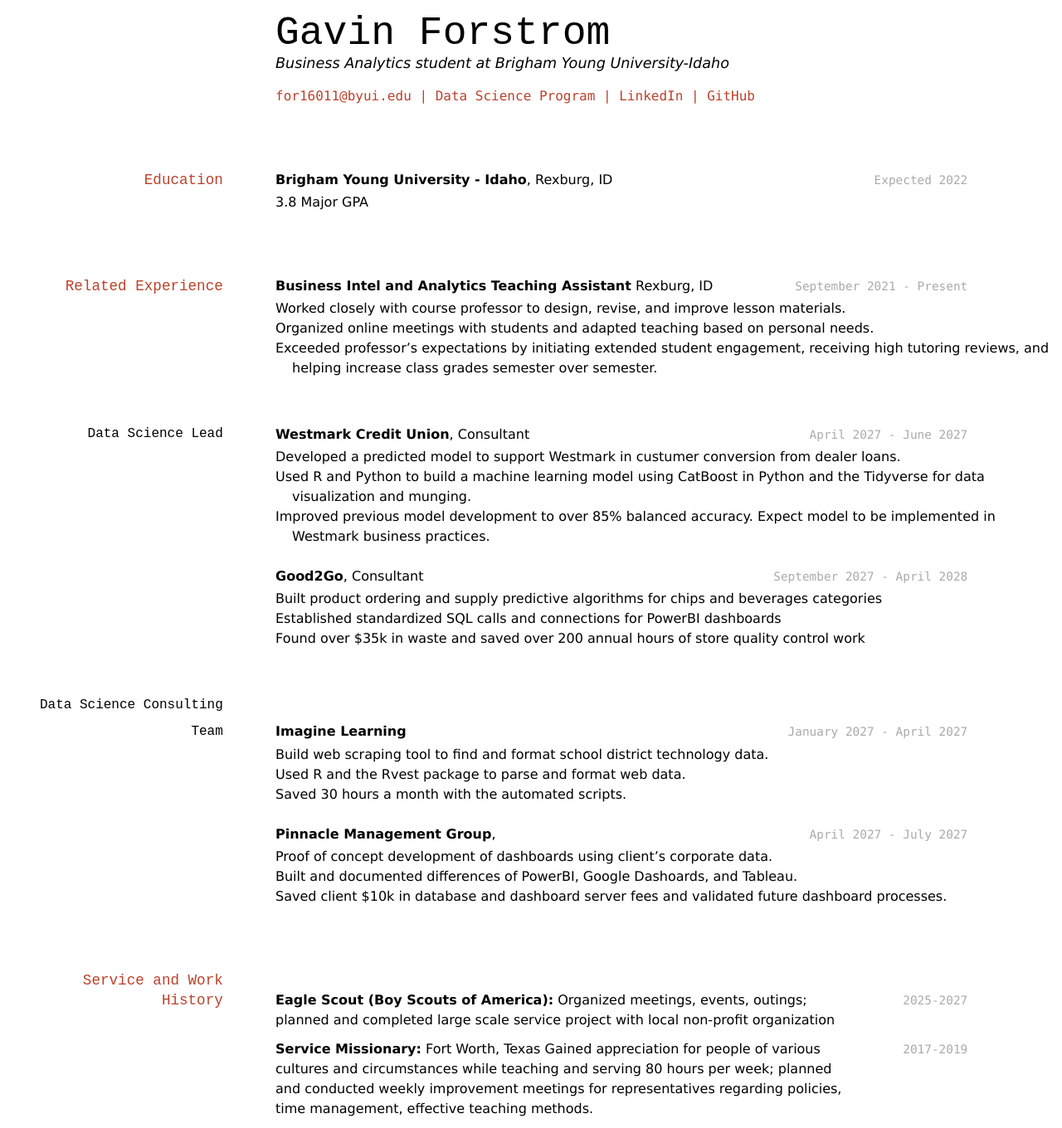
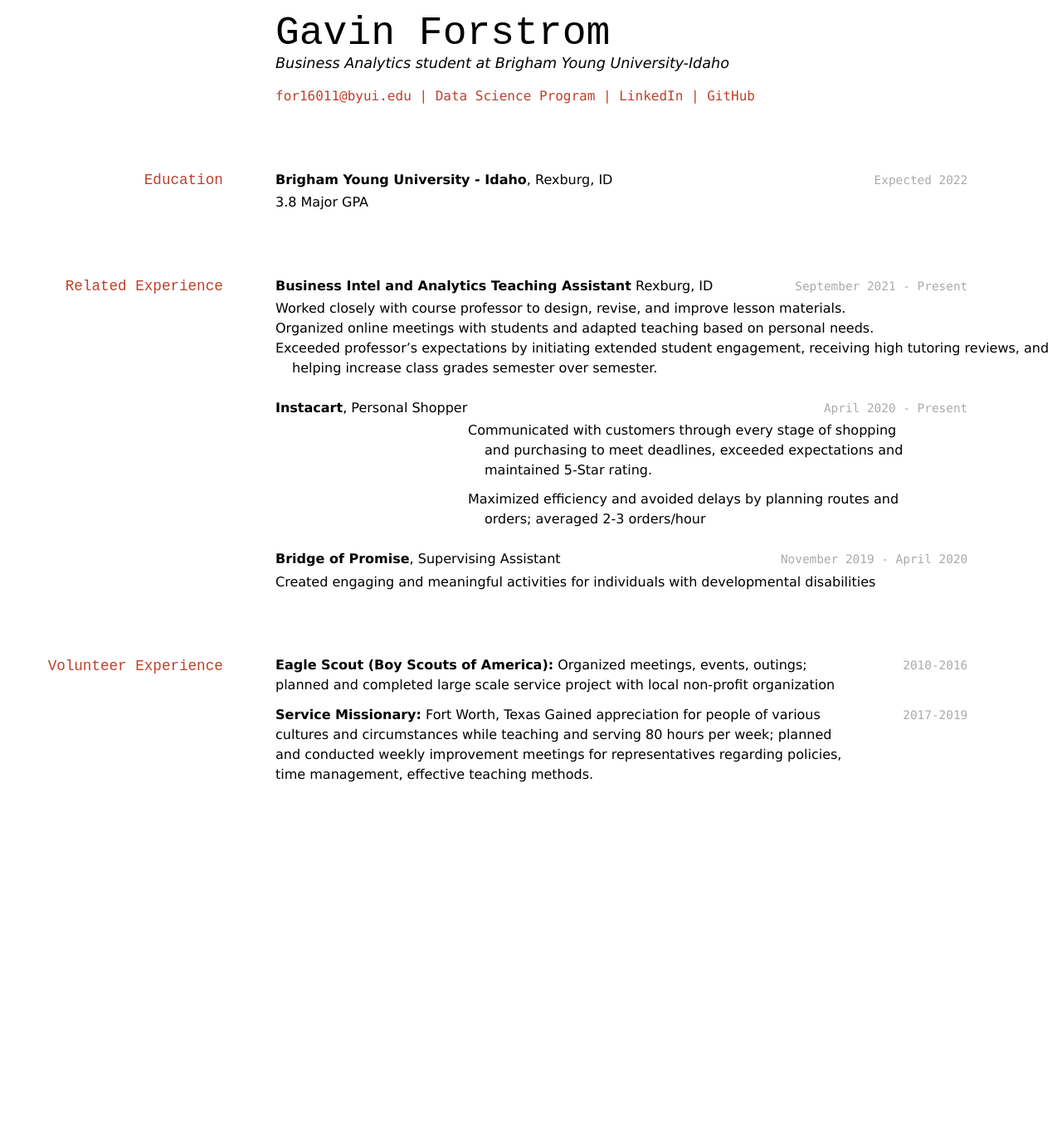
Before and after one commit to byuids-resumes/forstrom-resume, a Jekyll site: the page built from docs/index.md, in a window 1280 px wide. Shown: the whole page at 83% size. Built offline with Jekyll 4.4.1, drawn with Linux system fonts in a browser that asks for light colours; after the commit the page ends 957 px from its top, so only the background shows below that.

Commit message:
completed resume

```diff
--- a/docs/index.md
+++ b/docs/index.md
@@ -31,42 +31,25 @@ Rexburg, ID
 - Organized online meetings with students and adapted teaching based on personal needs.
 - Exceeded professor’s expectations by initiating extended student engagement, receiving high tutoring reviews, and helping increase class grades semester over semester.
 
-### Data Science Lead
 
-`April 2027 - June 2027`
-__Westmark Credit Union__, Consultant
+`April 2020 - Present`
+__Instacart__, Personal Shopper
 
-- Developed a predicted model to support Westmark in custumer conversion from dealer loans.
-- Used R and Python to build a machine learning model using CatBoost in Python and the Tidyverse for data visualization and munging.
-- Improved previous model development to over 85% balanced accuracy. Expect model to be implemented in Westmark business practices.
+- Communicated with customers through every stage of shopping and purchasing to meet deadlines,
+exceeded expectations and maintained 5-Star rating.
 
-`September 2027 - April 2028`
-__Good2Go__, Consultant
-
-- Built product ordering and supply predictive algorithms for chips and beverages categories
-- Established standardized SQL calls and connections for PowerBI dashboards
-- Found over $35k in waste and saved over 200 annual hours of store quality control work
-
-### Data Science Consulting Team
-
-`January 2027 - April 2027`
-__Imagine Learning__
-
-- Build web scraping tool to find and format school district technology data.
-- Used R and the Rvest package to parse and format web data.
-- Saved 30 hours a month with the automated scripts.
-
-`April 2027 - July 2027`
-__Pinnacle Management Group__,
-
-- Proof of concept development of dashboards using client's corporate data.
-- Built and documented differences of PowerBI, Google Dashoards, and Tableau.
-- Saved client $10k in database and dashboard server fees and validated future dashboard processes.
+- Maximized efficiency and avoided delays by planning routes and orders; averaged 2-3 orders/hour
 
 
-## Service and Work History
+`November 2019 - April 2020`
+__Bridge of Promise__, Supervising Assistant
 
-`2025-2027`
+- Created engaging and meaningful activities for individuals with developmental disabilities
+
+
+## Volunteer Experience
+
+`2010-2016`
 __Eagle Scout (Boy Scouts of America):__
 Organized meetings, events, outings; planned and completed large scale service project with local non-profit organization
 
```
